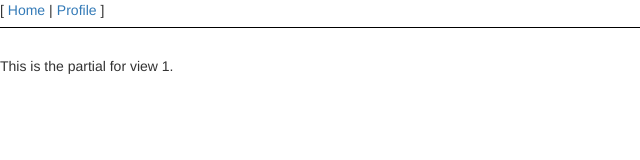
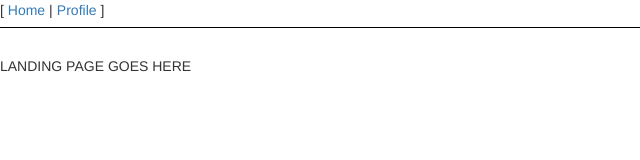
Before and after one commit to takaooo/takaooo.github.io, a plain HTML site: page index.html at #!/view1 in a window 1280 px wide. Shown: the full height of the page, 0-640 px from the left. Drawn offline with nearby package versions, Linux system fonts and the light colour scheme.

Commit message:
correct landing page place holder

```diff
--- a/view1/view1.html
+++ b/view1/view1.html
@@ -1 +1 @@
-<p>This is the partial for view 1.</p>
+<p>LANDING PAGE GOES HERE</p>
```
